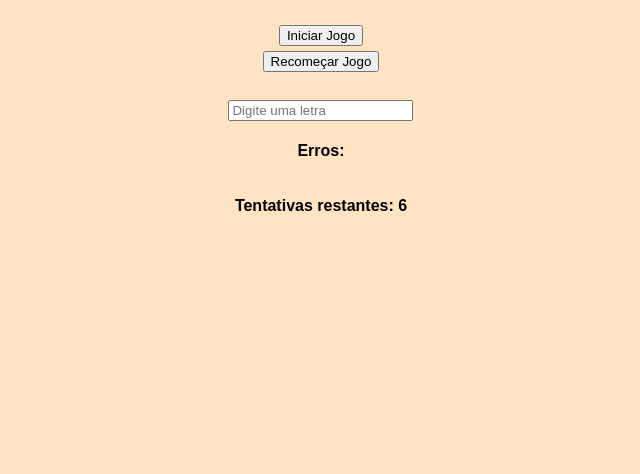
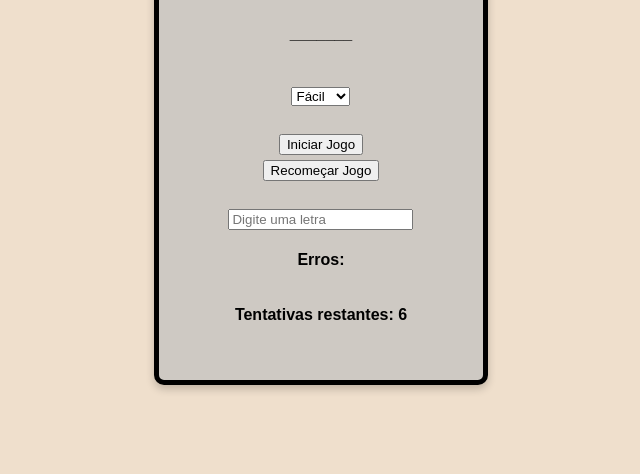
Before and after one commit to fabio-SZK/jogo-da-forca, a plain HTML site: page index.html in a window 1280 px wide. Shown: the part 342-816 px from the top of the page, without its empty margins (319-959 px from the left). Drawn offline with Linux system fonts and the light colour scheme.

Commit message:
Update style.css
Mudança nas cores, adicionado a borda arredondada e sombra

```diff
--- a/style.css
+++ b/style.css
@@ -1,9 +1,10 @@
 body{
     display: flex;
     justify-content: center;
-    align-items: flex-start;
-    background-color: bisque;
+    align-items: center;
+    background-color:rgb(239, 223, 204);
     height: 100vh;
+    margin: 0;
 }
 
 h1{
@@ -15,8 +16,14 @@ p{
     font-weight: bold;
 }
 .option{
+    background-color: rgb(206, 201, 195);
     display: flex;
     flex-direction: column;
     align-items: center;
+    justify-content: center;
     gap:5px;
+    border: 5px solid black;
+    border-radius: 10px;
+    padding: 40px;
+    box-shadow:0 4px 8px rgba(0, 0, 0, 0.2);
 }
```
